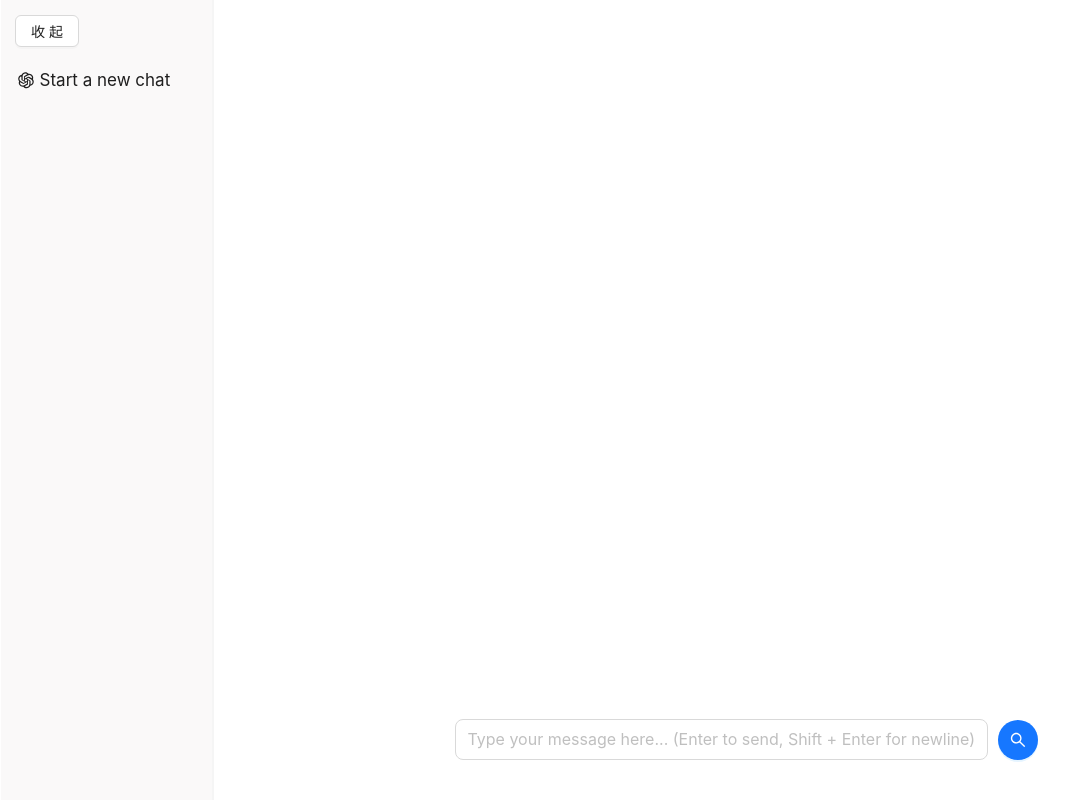
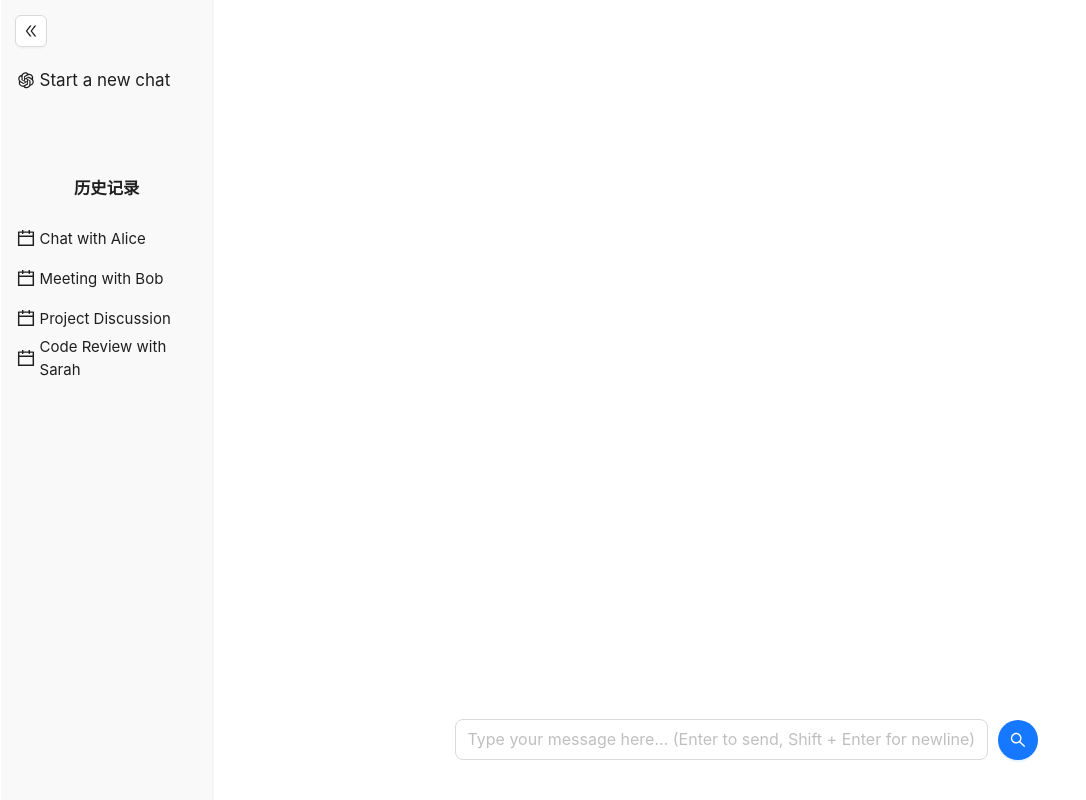
Before and after one commit to wyhmars23/llm-frontend, a React (Create React App) app: page / in a window 1280 px wide. Shown: the whole page, without its empty margins (0-1086 px from the left). Built offline with nearby package versions, Linux system fonts and the light colour scheme.

Commit message:
feat:基本完成样式的布局,搞定了自动到底部的按钮

```diff
--- a/package.json
+++ b/package.json
@@ -18,6 +18,7 @@
     "@types/react-router-dom": "^5.3.3",
     "antd": "^5.21.6",
     "axios": "^1.7.7",
+    "lodash.debounce": "^4.0.8",
     "react": "^18.3.1",
     "react-dom": "^18.3.1",
     "react-markdown": "^9.0.1",
@@ -53,6 +54,7 @@
     ]
   },
   "devDependencies": {
+    "@types/lodash.debounce": "^4.0.9",
     "sass-loader": "^13"
   }
 }
--- a/src/pages/llm/component/Chat2/Chat2.scss
+++ b/src/pages/llm/component/Chat2/Chat2.scss
@@ -65,6 +65,17 @@
   max-height: none; // 确保没有限制最大高度
   justify-content: center;
   align-items: center;
+  z-index: 5;
   bottom: 0;
   padding-bottom: 40px;
 }
+
+.scroll-to-bottom-button{
+  position: absolute;
+  bottom: 150px;
+  right: 240px;
+  z-index: 10;
+  display: flex;
+  justify-content: center;
+  align-items: center;
+}
--- a/src/pages/llm/component/Chat2/Chat2.tsx
+++ b/src/pages/llm/component/Chat2/Chat2.tsx
@@ -1,34 +1,63 @@
 import React, { useState, useRef, useEffect } from "react";
 import { Input, Button } from "antd";
-import { SearchOutlined } from "@ant-design/icons";
+import { SearchOutlined, ArrowDownOutlined } from "@ant-design/icons";
 import "./Chat2.scss";
+import debounce from "lodash.debounce";
 
 const { TextArea } = Input;
 
 const Chat2: React.FC = () => {
   const [value, setValue] = useState("");
   const [messages, setMessages] = useState<string[]>([]);
+  const [showScrollToBottom, setShowScrollToBottom] = useState(false);
   const messagesEndRef = useRef<HTMLDivElement>(null);
+  const messagesContainerRef = useRef<HTMLDivElement>(null);
+
+  const isScrolledToBottom = () => {
+    const container = messagesContainerRef.current;
+    if (!container) return false;
+    return (
+      container.scrollHeight - container.scrollTop <= container.clientHeight + 1
+    );
+  };
+
+  const scrollToBottom = () => {
+    messagesEndRef.current?.scrollIntoView({ behavior: "smooth" });
+    setShowScrollToBottom(false);  // 确保滚动到底部后按钮隐藏
+  };
 
   const addMessage = () => {
     if (value.trim()) {
-      setMessages([...messages, value]);
+      setMessages((prevMessages) => [...prevMessages, value]);
       setValue("");
     }
   };
 
+  // 使用防抖优化滚动判断
+  useEffect(() => {
+    const handleScroll = debounce(() => {
+      setShowScrollToBottom(!isScrolledToBottom());
+    }, 10);
+
+    const container = messagesContainerRef.current;
+    container?.addEventListener("scroll", handleScroll);
+
+    return () => {
+      container?.removeEventListener("scroll", handleScroll);
+    };
+  }, []);
+
   useEffect(() => {
     const scrollTimeout = setTimeout(() => {
-      messagesEndRef.current?.scrollIntoView({ behavior: "smooth" });
-    }, 100);
+      scrollToBottom();
+    }, 100); // 延迟100ms滚动到底部
+
     return () => clearTimeout(scrollTimeout);
   }, [messages]);
 
   const handleKeyDown = (e: React.KeyboardEvent<HTMLTextAreaElement>) => {
     if (e.key === "Enter") {
-      if (e.shiftKey) {
-        // Shift + Enter 换行
-      } else {
+      if (!e.shiftKey) {
         e.preventDefault();
         addMessage();
       }
@@ -37,14 +66,17 @@ const Chat2: React.FC = () => {
 
   return (
     <div className="chat-container">
-      <div className="messages">
+      <div className="messages" ref={messagesContainerRef}>
         {messages.map((msg, index) => (
           <div className="message" key={index}>
-            {/* 根据 index 判断使用不同的 SVG */}
             {index % 2 === 0 ? (
               <>
                 <div className="user">{msg}</div>
-              <svg className="icon" viewBox="0 0 1024 1024" style={{marginRight:'15%'}}>
+                <svg
+                  className="icon"
+                  viewBox="0 0 1024 1024"
+                  style={{ marginRight: "15%" }}
+                >
                   <path
                     d="M509.44 1018.368c-141.312 0-277.504-59.904-372.736-164.352l-19.968-21.504 19.968-21.504c95.744-104.448 231.424-164.352 372.736-164.352 141.312 0 277.504 59.904 372.736 164.352l19.968 21.504-19.968 21.504c-95.232 104.448-231.424 164.352-372.736 164.352zM204.8 832.512c81.92 77.824 190.976 121.856 304.64 121.856 113.664 0 222.72-44.032 304.64-121.856-81.92-77.824-190.976-121.856-304.64-121.856-113.664 0-222.72 44.032-304.64 121.856zM509.952 600.576c-89.088 0-161.792-72.704-161.792-161.792 0-89.088 72.704-161.792 161.792-161.792s161.792 72.704 161.792 161.792c0 89.088-72.192 161.792-161.792 161.792z m0-259.584c-53.76 0-97.792 44.032-97.792 97.792s44.032 97.792 97.792 97.792 97.792-44.032 97.792-97.792-43.52-97.792-97.792-97.792z"
                     fill="#303742"
@@ -57,7 +89,11 @@ const Chat2: React.FC = () => {
               </>
             ) : (
               <>
-              <svg className="icon" viewBox="0 0 1024 1024" style={{marginLeft:'15%'}}>
+                <svg
+                  className="icon"
+                  viewBox="0 0 1024 1024"
+                  style={{ marginLeft: "15%" }}
+                >
                   <path
                     d="M362.8 553.9c23.5 0 42.6-19.1 42.6-42.6V213.4c0-46.9 38.2-85.1 85.1-85.1s85.1 38.2 85.1 85.1V245c0 23.5 19 42.6 42.6 42.6 23.5 0 42.6-19.1 42.6-42.6v-31.5c0-93.9-76.3-170.2-170.2-170.2s-170.2 76.4-170.2 170.2v297.9c-0.2 23.5 18.8 42.5 42.4 42.5zM660.7 468.8c-23.5 0-42.6 19.1-42.6 42.6v297.9c0 46.9-38.2 85.1-85.1 85.1s-85.1-38.2-85.1-85.1v-31.5c0-23.5-19-42.6-42.6-42.6-23.5 0-42.6 19.1-42.6 42.6v31.5c0 93.9 76.3 170.2 170.2 170.2s170.2-76.4 170.2-170.2V511.4c0.1-23.5-18.9-42.6-42.4-42.6z"
                     fill="#2c2c2c"
@@ -76,6 +112,17 @@ const Chat2: React.FC = () => {
         ))}
         <div ref={messagesEndRef} />
       </div>
+      {showScrollToBottom && (
+        <div className="scroll-to-bottom-button">
+          <Button
+            type="primary"
+            shape="circle"
+            onClick={scrollToBottom}
+            icon={<ArrowDownOutlined />}
+            size="large"
+          />
+        </div>
+      )}
       <div className="input-container">
         <TextArea
           value={value}
--- a/src/pages/llm/component/Sidebar/Sidebar.scss
+++ b/src/pages/llm/component/Sidebar/Sidebar.scss
@@ -10,8 +10,9 @@
         display: flex;
         align-items: center;
         width: 90%;
-        height: 40px;
+        height: 50px;
         margin-top: 60px;
+        margin-bottom: 60px;
         padding-left: 10px;
         border-radius: 5px;
         font-size: 17px;
@@ -21,4 +22,29 @@
         background-color: rgb(203, 198, 198);
     }
 
+    .history{
+        width: 100%;
+        height: 100%;
+        display: flex;
+        flex-direction: column;
+        align-items: center;
+        background-color: rgb(250, 249, 249);
+
+    .history-item {
+        display: flex;
+        align-items: center;
+        width: 90%;
+        height: 40px;
+
+        padding-left: 10px;
+        border-radius: 5px;
+        font-size: 15px;
+    }
+
+    .history-item:hover {
+        background-color: rgb(203, 198, 198);
+    }
+
+    }
+
 }
--- a/src/pages/llm/component/Sidebar/Sidebar.tsx
+++ b/src/pages/llm/component/Sidebar/Sidebar.tsx
@@ -1,18 +1,35 @@
-import {OpenAIOutlined} from '@ant-design/icons';
+import React from "react";
+import { OpenAIOutlined, CalendarOutlined } from '@ant-design/icons';
 import "./Sidebar.scss";
 
-
-const Sidebar : React.FC = () => {
-
+const Sidebar: React.FC = () => {
+  // 模拟一些历史记录数据
+  const history = [
+    { title: 'Chat with Alice', date: '2024-11-01' },
+    { title: 'Meeting with Bob', date: '2024-11-02' },
+    { title: 'Project Discussion', date: '2024-11-03' },
+    { title: 'Code Review with Sarah', date: '2024-11-04' }
+  ];
 
   return (
     <div className='sidebar'>
       <div className='new'>
-      <OpenAIOutlined style={{ fontSize: '18px', marginRight:'5px' }}/>
+        <OpenAIOutlined style={{ fontSize: '18px', marginRight: '5px' }} />
         Start a new chat
+      </div>
+      <div className='history'>
+        <h3>历史记录</h3>
+        {history.map((item, index) => {
+          return (
+            <div className='history-item' key={index}>
+              <CalendarOutlined style={{ fontSize: '18px', marginRight: '5px' }} />
+              {item.title}
+            </div>
+          );
+        })}
       </div>
     </div>
   );
-}
+};
 
 export default Sidebar;
--- a/src/pages/llm/index.tsx
+++ b/src/pages/llm/index.tsx
@@ -3,6 +3,7 @@ import { Splitter,Button } from "antd";
 import Chat1 from "./component/Chat1/Chat1";
 import Chat2 from "./component/Chat2/Chat2";
 import Sidebar from "./component/Sidebar/Sidebar";
+import { DoubleRightOutlined, DoubleLeftOutlined } from "@ant-design/icons";
 
 const Llm: React.FC = () => {
   const [initialWidth, setInitialWidth] = useState<number | null>(null);
@@ -24,10 +25,9 @@ const Llm: React.FC = () => {
     <div style={{ height: "100vh" }}>
       <Button
         onClick={() => setCollapsed(!collapsed)}
+        icon={collapsed? <DoubleRightOutlined /> : <DoubleLeftOutlined />}
         style={{ position: "absolute", top: 15, left: 15, zIndex: 1 }}
-      >
-        {collapsed ? "展开" : "收起"}
-      </Button>
+      />
       <Splitter
         style={{ height: "100%", boxShadow: "0 0 10px rgba(0, 0, 0, 0.1)" }}
       >
```
Also changed, not shown: 1 other file (tests, documents, lock files or other folders). Lines whose indentation alone changed are shown as unchanged.
